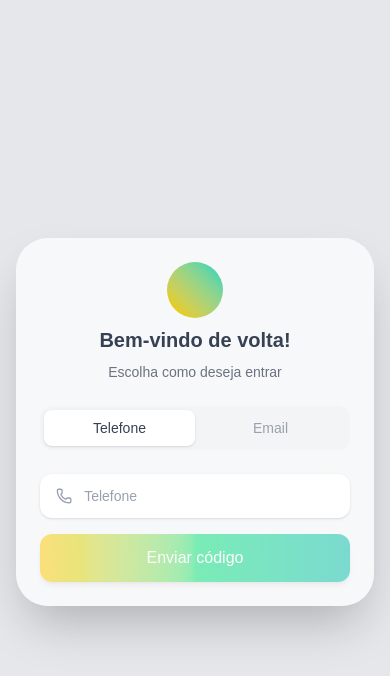
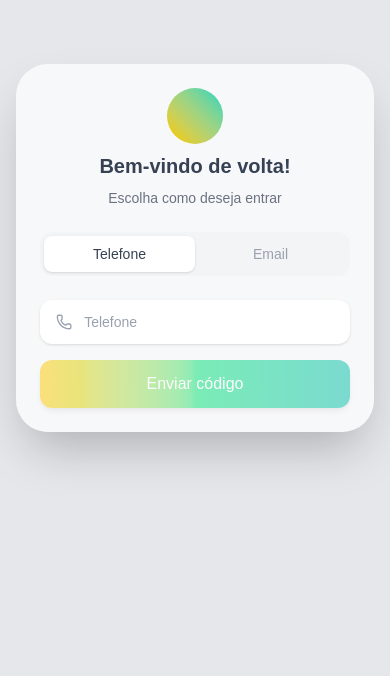
Before and after one commit to dikmadigitallab/redikma, a Next.js app: page /login in a window 390 px wide. Shown: the top 676 px of the page. Built offline with nearby package versions, Linux system fonts and the light colour scheme.

Commit message:
fix:ajuste do teclado mobile

```diff
--- a/src/app/login/page.tsx
+++ b/src/app/login/page.tsx
@@ -61,7 +61,6 @@ export default function LoginTelefone() {
     setMessage("")
 
     setTimeout(() => {
-      // mock simples
       if (email === "admin@dikma.com" && password === "123456") {
         route.push("/feed")
         setMessage("Login realizado com sucesso")
@@ -74,8 +73,8 @@ export default function LoginTelefone() {
   }
 
   return (
-    <main className="min-h-screen flex items-center justify-center bg-[#E5E7EB] px-4">
-      <div className="w-full max-w-sm sm:max-w-md bg-white/70 backdrop-blur-xl rounded-[32px] shadow-2xl p-6 sm:p-8 space-y-6">
+    <main className="min-h-[100dvh] flex items-start justify-center bg-[#E5E7EB] px-4 pt-10 pb-20 overflow-y-auto">
+      <div className="w-full max-w-sm sm:max-w-md bg-white/70 backdrop-blur-xl rounded-[32px] shadow-2xl p-6 sm:p-8 space-y-6 mt-6 sm:mt-0">
 
         <div className="flex flex-col items-center text-center space-y-2">
           <div className="w-14 h-14 rounded-full bg-gradient-to-tr from-yellow-400 to-teal-400" />
```
